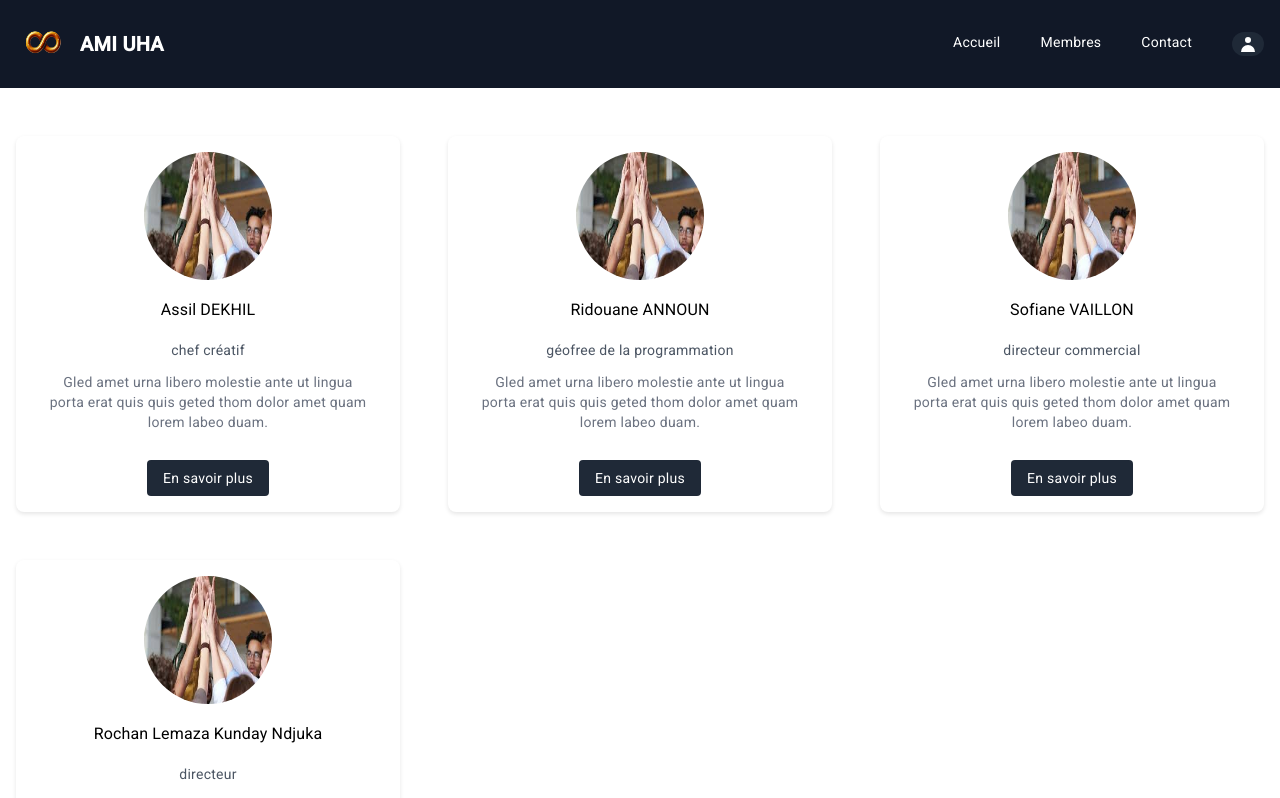
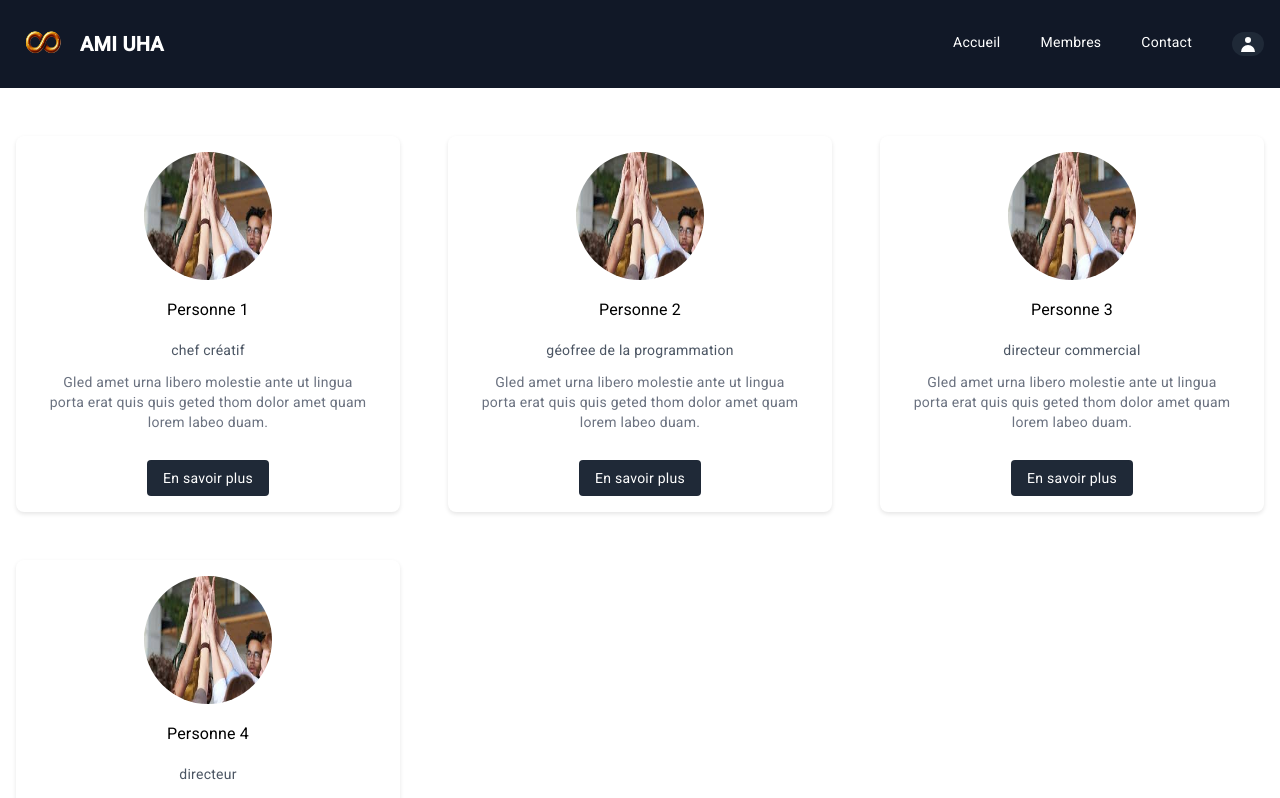
Before and after one commit to Assil28/AssociationIMs-Web-Site, an Angular app: page /membres in a window 1280 px wide. Shown: the top 798 px of the page. Built offline with nearby package versions, Linux system fonts and the light colour scheme.

Commit message:
Member's names

```diff
--- a/src/app/membres/membres.component.html
+++ b/src/app/membres/membres.component.html
@@ -6,9 +6,9 @@
       <!-- Premier membre -->
       <div class="flex flex-col items-center calendar">
         <div class="mb-4">
-          <img src="assets/teams.jpg" alt="Assil DEKHIL" class="rounded-full w-32 h-32">
+          <img src="assets/teams.jpg" alt="Personne 1" class="rounded-full w-32 h-32">
         </div>
-        <h3 class="text-xl font-bold">Assil DEKHIL</h3>
+        <h3 class="text-xl font-bold">Personne 1</h3>
         <p class="text-gray-600 text-sm">chef créatif</p>
         <p class="text-gray-500 text-sm text-center mt-2 max-w-xs">
           Gled amet urna libero molestie ante ut lingua porta erat quis quis geted thom
@@ -22,9 +22,9 @@
       <!-- Deuxième membre -->
       <div class="flex flex-col items-center calendar">
         <div class="mb-4">
-          <img src="assets/teams.jpg" alt="Ridouane ANNOUN" class="rounded-full w-32 h-32">
+          <img src="assets/teams.jpg" alt="Personne 2" class="rounded-full w-32 h-32">
         </div>
-        <h3 class="text-xl font-bold">Ridouane ANNOUN</h3>
+        <h3 class="text-xl font-bold">Personne 2</h3>
         <p class="text-gray-600 text-sm">géofree de la programmation</p>
         <p class="text-gray-500 text-sm text-center mt-2 max-w-xs">
           Gled amet urna libero molestie ante ut lingua porta erat quis quis geted thom
@@ -38,9 +38,9 @@
       <!-- Troisième membre -->
       <div class="flex flex-col items-center calendar">
         <div class="mb-4">
-          <img src="assets/teams.jpg" alt="Sofiane VAILLON" class="rounded-full w-32 h-32">
+          <img src="assets/teams.jpg" alt="Personne 3" class="rounded-full w-32 h-32">
         </div>
-        <h3 class="text-xl font-bold">Sofiane VAILLON</h3>
+        <h3 class="text-xl font-bold">Personne 3</h3>
         <p class="text-gray-600 text-sm">directeur commercial</p>
         <p class="text-gray-500 text-sm text-center mt-2 max-w-xs">
           Gled amet urna libero molestie ante ut lingua porta erat quis quis geted thom
@@ -53,9 +53,9 @@
 
       <div class="flex flex-col items-center calendar">
         <div class="mb-4">
-          <img src="assets/teams.jpg" alt="Rochan" class="rounded-full w-32 h-32">
+          <img src="assets/teams.jpg" alt="Personne 4" class="rounded-full w-32 h-32">
         </div>
-        <h3 class="text-xl font-bold">Rochan Lemaza Kunday Ndjuka</h3>
+        <h3 class="text-xl font-bold">Personne 4</h3>
         <p class="text-gray-600 text-sm">directeur </p>
         <p class="text-gray-500 text-sm text-center mt-2 max-w-xs">
           Gled amet urna libero molestie ante ut lingua porta erat quis quis geted thom
```
